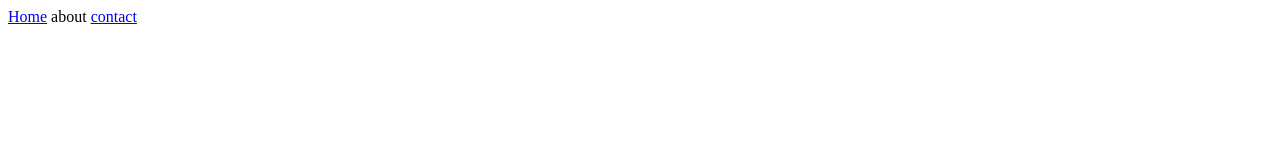
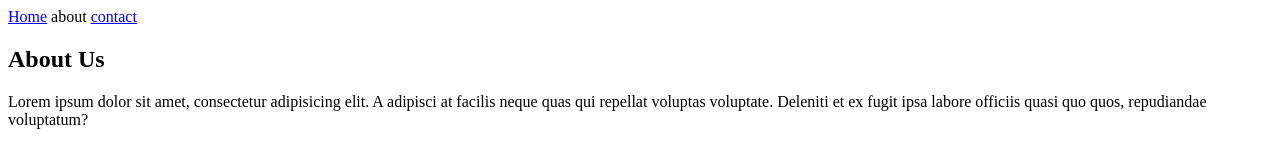
Before and after one commit to sohailahmad07/git-workflow, a plain HTML site: page index.html in a window 1280 px wide. Drawn offline with Linux system fonts and the light colour scheme.

Commit message:
add About us

```diff
--- a/index.html
+++ b/index.html
@@ -9,6 +9,14 @@
     <a href="home">Home</a>
     <a href="about"></a>about
     <a href="contact">contact</a>
+
+    <section>
+        <h1>About Us</h1>
+        <p>Lorem ipsum dolor sit amet, consectetur adipisicing elit. A adipisci
+            at facilis neque quas qui repellat voluptas voluptate. Deleniti et
+            ex fugit ipsa labore officiis quasi quo quos, repudiandae
+            voluptatum?</p>
+    </section>
 </div>
 </body>
 </html>
```
